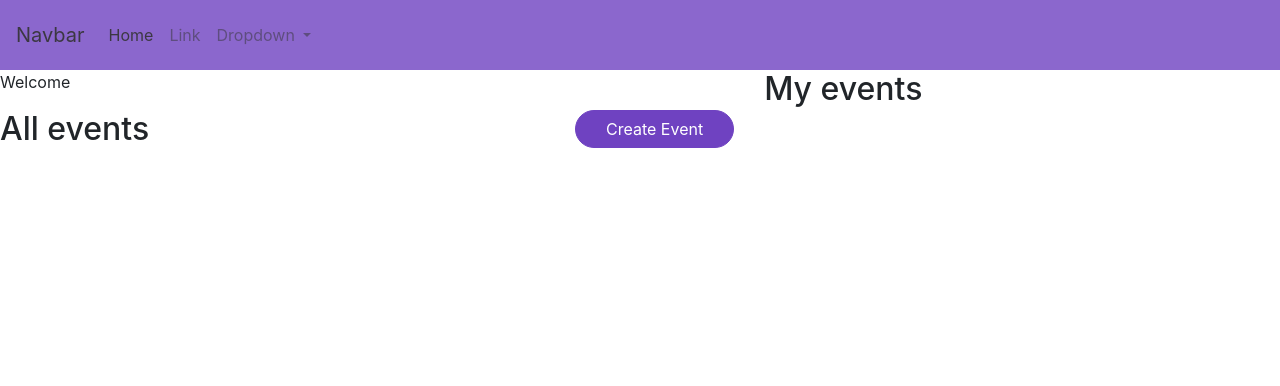
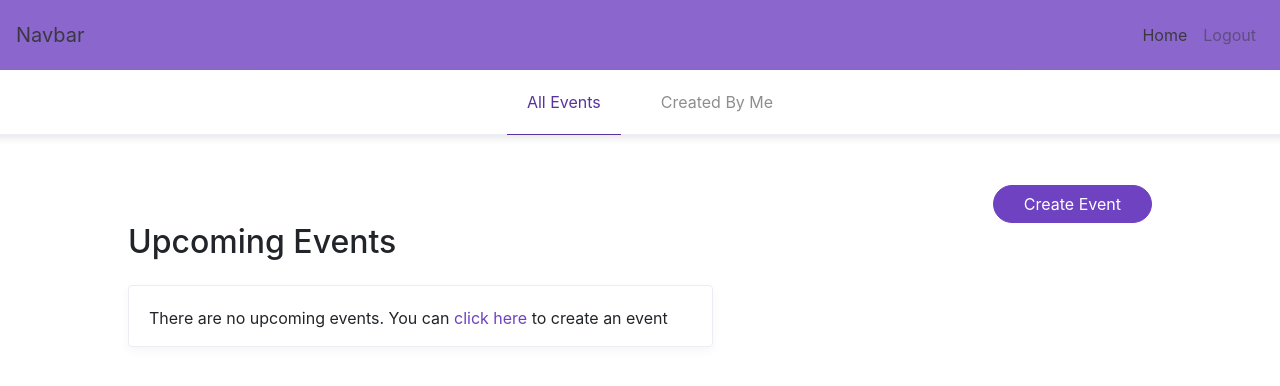
Before and after one commit to haribukke/events-app, an Angular app: page /dashboard in a window 1280 px wide. Shown: the top 386 px of the page. Built offline with nearby package versions, Linux system fonts and the light colour scheme.

Commit message:
dashboard redesign

```diff
--- a/src/app/common/header/header.component.html
+++ b/src/app/common/header/header.component.html
@@ -1,5 +1,5 @@
-<div class="row header mr-0 ml-0">
-  <div class="col-12 pr-0 pl-0">
+<div class="row header ">
+  <div class="col-12 ">
     <nav class="navbar navbar-expand-lg navbar-light bg-primary">
       <a class="navbar-brand" href="#">Navbar</a>
       <button class="navbar-toggler" type="button" data-toggle="collapse" data-target="#navbarSupportedContent"
@@ -8,24 +8,12 @@
       </button>
 
       <div class="collapse navbar-collapse" id="navbarSupportedContent">
-        <ul class="navbar-nav mr-auto">
+        <ul class="navbar-nav ml-auto">
           <li class="nav-item active">
-            <a class="nav-link" href="#">Home <span class="sr-only">(current)</span></a>
+            <a class="nav-link" routerLink="/dashboard">Home <span class="sr-only">(current)</span></a>
           </li>
-          <li class="nav-item">
-            <a class="nav-link" href="#">Link</a>
-          </li>
-          <li class="nav-item dropdown">
-            <a class="nav-link dropdown-toggle" href="#" id="navbarDropdown" role="button" data-toggle="dropdown"
-              aria-haspopup="true" aria-expanded="false">
-              Dropdown
-            </a>
-            <div class="dropdown-menu" aria-labelledby="navbarDropdown">
-              <a class="dropdown-item" href="#">Action</a>
-              <a class="dropdown-item" href="#">Another action</a>
-              <div class="dropdown-divider"></div>
-              <a class="dropdown-item" href="#">Something else here</a>
-            </div>
+          <li class="nav-item ml-auto">
+            <a class="nav-link" routerLink="/login">Logout</a>
           </li>
         </ul>
       </div>
--- a/src/app/common/header/header.component.scss
+++ b/src/app/common/header/header.component.scss
@@ -1,5 +1,4 @@
 .header {
-    width:100%;
     opacity: 0.8;
     .navbar{
         height: 70px;
--- a/src/app/components/dashboard/dashboard.component.html
+++ b/src/app/components/dashboard/dashboard.component.html
@@ -1,25 +1,57 @@
 <div class="container-fluid dashboard">
   <app-header></app-header>
   <div class="row">
-    <div class="col-md-7">
-      <p>Welcome</p>
-      <button class="btn btn-primary float-right" routerLink="/create-event">Create Event</button>
-      <h2>All events</h2>
-      <div *ngFor="let event of events">
-        <p>{{event.name}}</p>
-        <p>{{event.description}}</p>
-        <button *ngIf="event.createdBy!=userId && !event.attendedByUser" (click)="attendEvent(event.id,userId)">
-          Attend</button>
-        <button *ngIf="event.createdBy!=userId && event.attendedByUser" (click)="unAttendEvent(event.id,userId)">
-          UnAttend</button>
+    <div class="secondary-menu">
+      <ul>
+        <li class="nav-item" [class.active]="activeTab=='allEvents'" (click)="activeTab='allEvents'">All Events</li>
+        <li class="nav-item" [class.active]="activeTab=='myEvents'" (click)="activeTab='myEvents'">Created By Me</li>
+      </ul>
+    </div>
+  </div>
+  <div class="dashboard-body">
+    <div class="row">
+      <div class="col-md-12">
+        <button class="btn btn-primary float-right" routerLink="/create-event">Create Event</button>
       </div>
     </div>
-    <div class="col-md-5">
-      <h2>My events</h2>
-      <div *ngFor="let event of myEvents">
-        <p>{{event.name}}</p>
-        <p>{{event.description}}</p>
+    <div class="row">
+      <div class="col-md-7" *ngIf="activeTab=='allEvents'">
+        <h2 class="mb-4"> Upcoming Events</h2>
+        <div *ngFor="let event of events" class="card">
+          <div class="row">
+            <div class="col-9">
+              <p class="name">{{event.name}}</p>
+              <p class="description">{{event.description}}</p>
+            </div>
+            <div class="col-3">
+              <button class="btn btn-outline-primary" *ngIf="event.createdBy!=userId && !event.attendedByUser"
+                (click)="attendEvent(event.id,userId)">
+                Attend</button>
+              <button class="btn btn-outline-primary" *ngIf="event.createdBy!=userId && event.attendedByUser"
+                (click)="unAttendEvent(event.id,userId)">
+                UnAttend</button>
+            </div>
+          </div>
+        </div>
+        <div class="card" *ngIf="events.length==0">
+          <p>There are no upcoming events. You can <a class="text-primary" routerLink="/create-event">click here</a> to
+            create an event</p>
+        </div>
+      </div>
+      <div class="col-md-7" *ngIf="activeTab=='myEvents'">
+        <h2 class="mb-4">My events</h2>
+        <div *ngFor="let event of myEvents" class="card">
+          <p class="name">{{event.name}}</p>
+          <p class="description">{{event.description}}</p>
+        </div>
+        <div class="card" *ngIf="myEvents.length==0">
+          <p>You have not created any events till now. <a class="text-primary mb-4" routerLink="/create-event">Click
+              here
+            </a>to Create your first
+            event</p>
+        </div>
       </div>
     </div>
   </div>
+
 </div>
--- a/src/app/components/dashboard/dashboard.component.scss
+++ b/src/app/components/dashboard/dashboard.component.scss
@@ -1,4 +1,47 @@
 .dashboard {
   padding-right: 0px;
   padding-left: 0px;
+
+  .secondary-menu {
+    height: 65px;
+    border-bottom: 1px solid #ebeef7;
+    width: 100%;
+    box-shadow: 0 3px 8px 0 rgba(0, 0, 0, 0.1);
+    ul {
+      display: flex;
+      justify-content: center;
+    }
+    .nav-item {
+      list-style: none;
+      cursor: pointer;
+      display: block;
+      padding: 20px;
+      margin-right: 20px;
+      color: #8e8e8e;
+      &.active {
+        border-bottom: 1px solid #59339d;
+        color: #59339d;
+      }
+    }
+  }
+  .dashboard-body {
+    width: 80%;
+    margin: 50px auto;
+  }
+  .name {
+    font-size: 18px;
+    font-weight: bold;
+    color: #2e3c59;
+  }
+  .description {
+    font-size: 16px;
+    font-weight: 500;
+    color: #000000;
+  }
+  .card {
+    padding: 20px 20px 0px;
+    box-shadow: 0 4px 8px 0 rgba(69, 70, 71, 0.05);
+    border: solid 1px #ebedf2;
+    margin-bottom: 20px;
+  }
 }
--- a/src/app/components/dashboard/dashboard.component.ts
+++ b/src/app/components/dashboard/dashboard.component.ts
@@ -9,9 +9,10 @@ import { AuthenticationService } from 'src/app/services/authentication/authentic
 })
 export class DashboardComponent implements OnInit {
 
-  events: any;
-  myEvents: any;
+  events: any = [];
+  myEvents: any = [];
   userId: string | number;
+  activeTab: string = 'allEvents';
 
   constructor(
     private eventsService: EventsService,
@@ -26,7 +27,6 @@ export class DashboardComponent implements OnInit {
 
         this.events = data.events;
         this.events.map(event => {
-          console.log('event aten', event.attendance.filter(x => x == this.userId))
           event.attendedByUser = event.attendance.filter(x => x == this.userId).length > 0
         })
         this.myEvents = data.events.filter(x => x.createdBy == this.userId)
@@ -48,7 +48,7 @@ export class DashboardComponent implements OnInit {
       })
   }
 
-  unAttendEvent(id, userId){
+  unAttendEvent(id, userId) {
     this.eventsService.unAttendEvent(id, userId)
       .subscribe((data: any) => {
 
```
Lines whose indentation alone changed are shown as unchanged.
